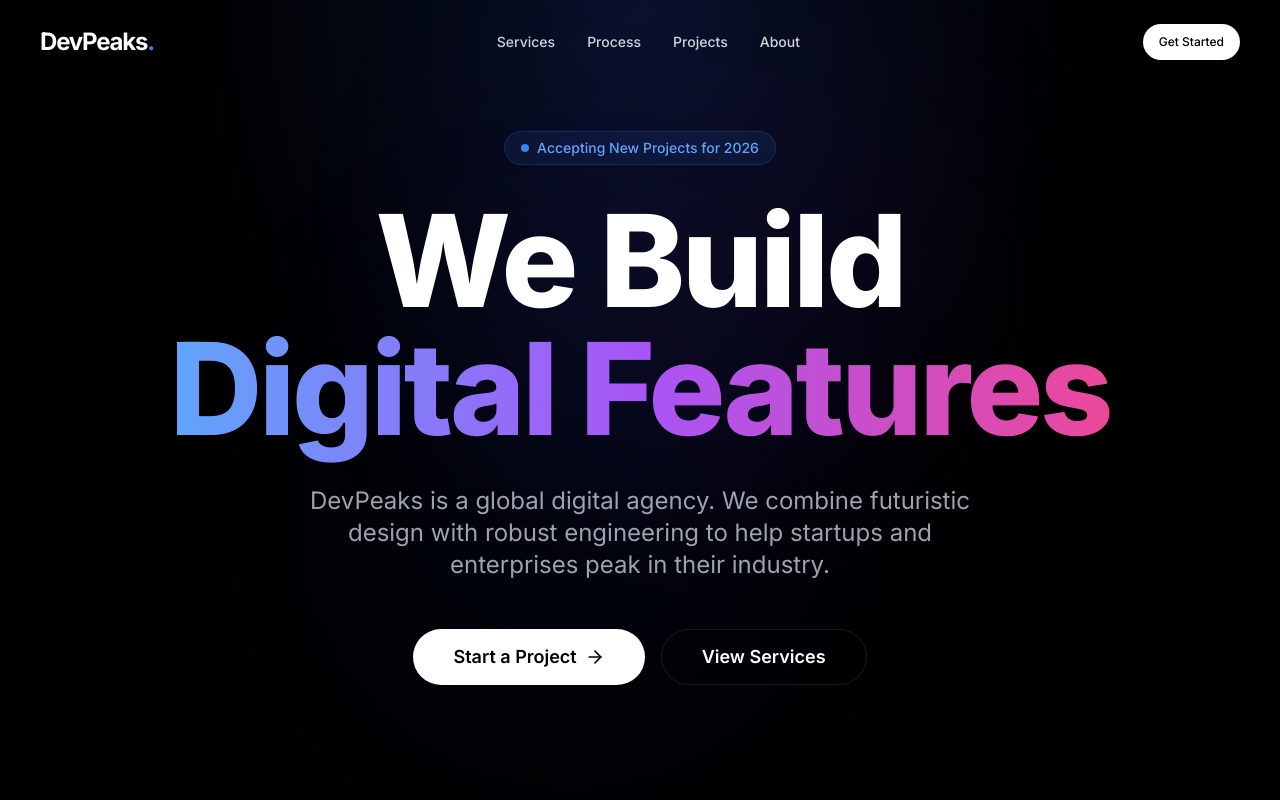
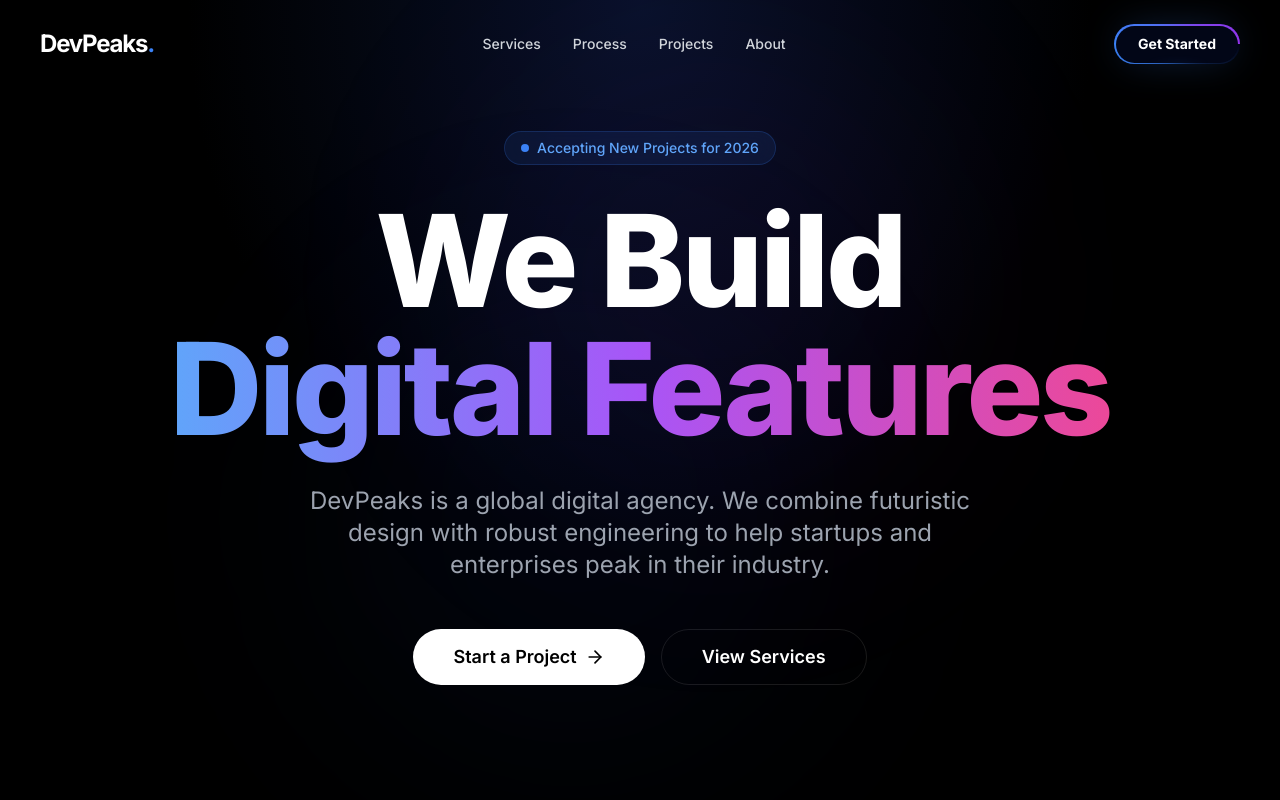
Before and after one commit to Saqibb786/DevPeaks, a Next.js app: page / in a window 1280 px wide. Shown: the top 800 px of the page. Built offline with nearby package versions, Linux system fonts and the light colour scheme.

Commit message:
Update 1.4

```diff
--- a/app/layout.tsx
+++ b/app/layout.tsx
@@ -22,6 +22,7 @@
   return (
     <html lang="en">
       <body
+        suppressHydrationWarning
         className={`${inter.className} antialiased bg-[#030712] text-white selection:bg-blue-500/30`}
       >
         <Navbar />
--- a/components/layout/navbar.tsx
+++ b/components/layout/navbar.tsx
@@ -3,6 +3,7 @@
 import Link from "next/link";
 import { Container } from "@/components/ui/container";
 import { Button } from "@/components/ui/button";
+import { PremiumGradientButton } from "@/components/ui/premium-gradient-button";
 import { motion, useScroll, useMotionValueEvent } from "framer-motion";
 import { useState } from "react";
 import { cn } from "@/lib/utils";
@@ -48,9 +49,9 @@
 
         <div className="flex items-center gap-4">
           <Link href="/contact">
-             <Button variant="primary" size="sm" className="hidden md:inline-flex">
+             <PremiumGradientButton className="hidden h-10 px-6 text-sm md:inline-flex">
               Get Started
-            </Button>
+            </PremiumGradientButton>
           </Link>
           {/* Mobile Menu Button Placeholder */}
           <button className="md:hidden text-white">
--- a/components/sections/hero.tsx
+++ b/components/sections/hero.tsx
@@ -1,7 +1,9 @@
 "use client";
 
 import { Container } from "@/components/ui/container";
+
 import { Button } from "@/components/ui/button";
+
 import { motion } from "framer-motion";
 import Link from "next/link";
 import { ArrowRight } from "lucide-react";
--- /dev/null
+++ b/components/ui/premium-gradient-button.tsx
@@ -0,0 +1,51 @@
+"use client";
+
+import { motion, HTMLMotionProps } from "framer-motion";
+import { cn } from "@/lib/utils";
+
+interface PremiumButtonProps extends HTMLMotionProps<"button"> {
+  children: React.ReactNode;
+  variant?: "primary" | "secondary";
+}
+
+export function PremiumGradientButton({ children, className, variant = "primary", ...props }: PremiumButtonProps) {
+  return (
+    <motion.button
+      whileHover={{ scale: 1.05 }}
+      whileTap={{ scale: 0.95 }}
+      className={cn(
+        "group relative flex items-center justify-center overflow-hidden rounded-full px-8 py-4 font-bold text-white transition-all duration-300",
+        // Primary: Gradient Border & Dark BG
+        variant === "primary" && "bg-slate-950 shadow-[0_0_40px_-10px_rgba(60,130,246,0.4)]",
+        // Secondary: Glassy
+        variant === "secondary" && "bg-white/5 hover:bg-white/10 border border-white/10",
+        className
+      )}
+      {...props}
+    >
+      {/* Primary Variant Effects */}
+      {variant === "primary" && (
+        <>
+            {/* Spinning Gradient Border */}
+            <div className="absolute inset-[-100%] animate-[spin_3s_linear_infinite] bg-[conic-gradient(from_90deg_at_50%_50%,#0000_0%,#3b82f6_50%,#9333ea_100%)] opacity-100" />
+
+            {/* Inner Background to mask the spinning border center */}
+            <div className="absolute inset-[1.5px] rounded-full bg-slate-950 transition-colors duration-300 group-hover:bg-slate-900" />
+
+            {/* Bottom Glow Sheen */}
+            <div className="absolute inset-x-0 -bottom-px mx-auto h-px w-1/2 bg-gradient-to-r from-transparent via-blue-500 to-transparent opacity-50 blur-sm transition-all duration-500 group-hover:w-3/4 group-hover:opacity-100" />
+        </>
+      )}
+
+      {/* Content */}
+      <span className="relative z-10 flex items-center gap-2">
+        {children}
+      </span>
+
+      {/* Inner Glow on Hover */}
+      {variant === "primary" && (
+          <div className="absolute inset-0 -z-10 bg-blue-600/20 opacity-0 blur-xl transition-opacity duration-300 group-hover:opacity-100" />
+      )}
+    </motion.button>
+  );
+}
```
